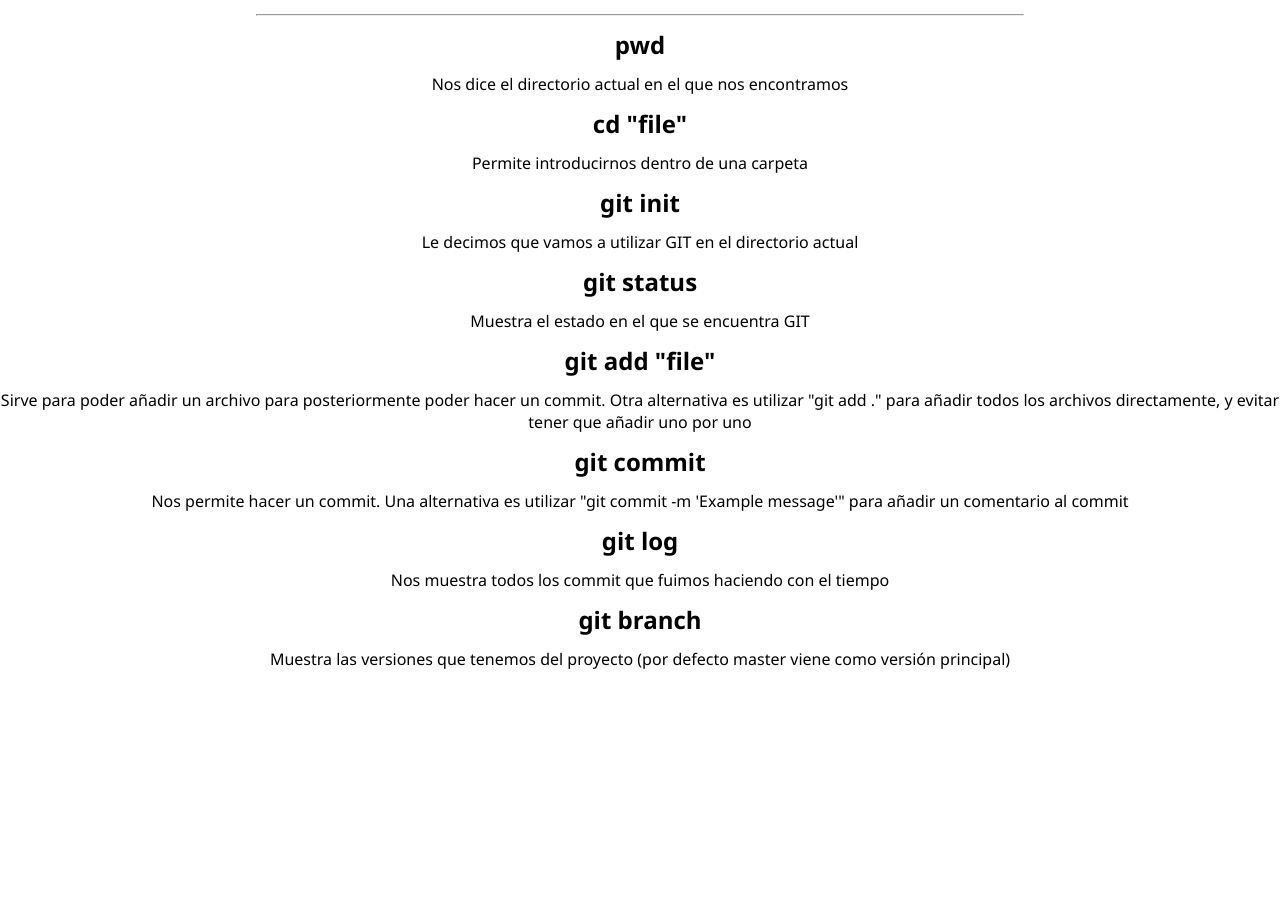
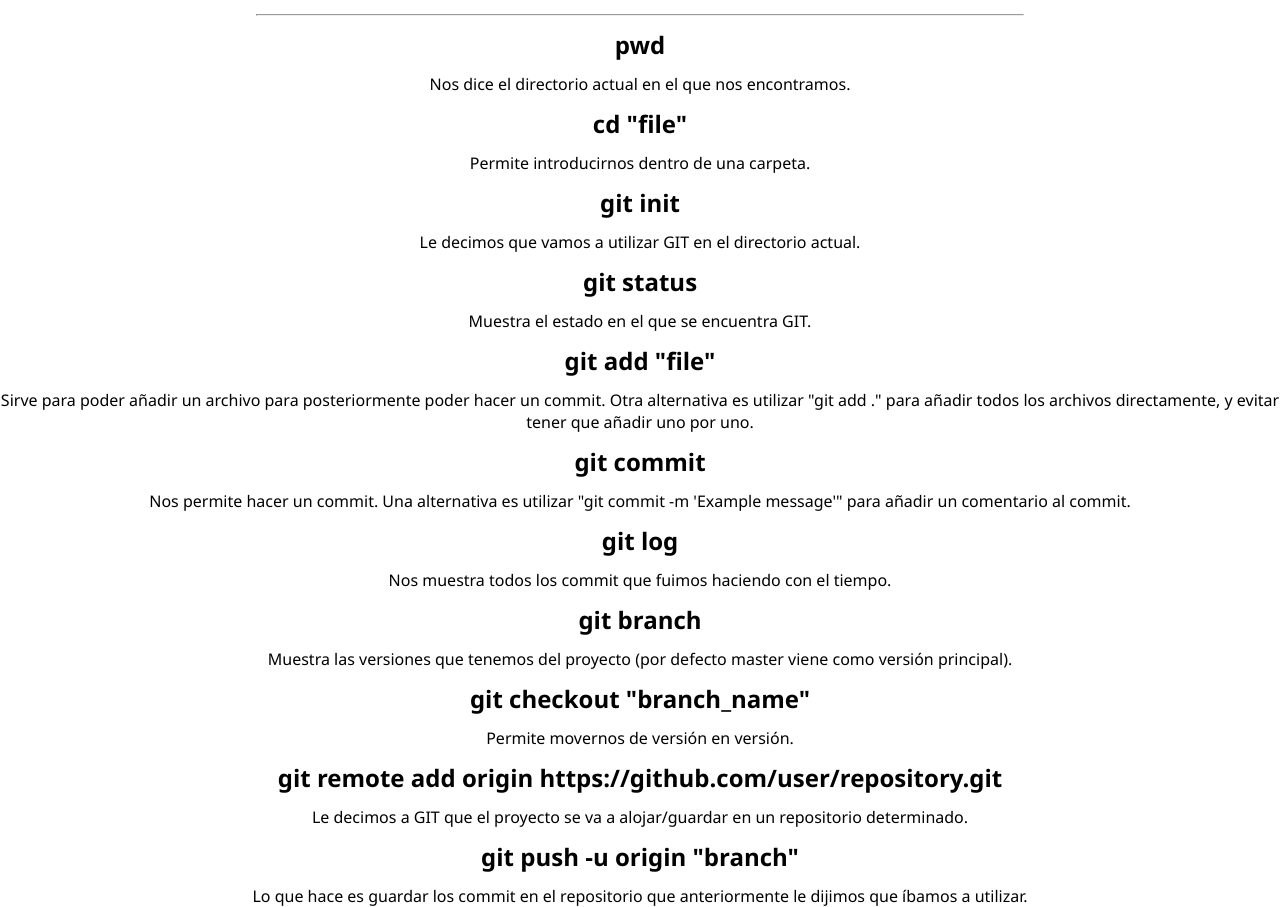
Before and after one commit to Chowsen69/primer_repositorio_git, a plain HTML site: page index.html in a window 1280 px wide. Shown: the part 61-968 px from the top of the page. Before the commit the page ends 800 px from the top, so only its background shows below. Drawn offline with Linux system fonts and the light colour scheme.

Commit message:
Terminé de añadir los comandos de git aprendidos

```diff
--- a/index.html
+++ b/index.html
@@ -28,7 +28,7 @@
 
             <h2>pwd</h2>
 
-            <p>Nos dice el directorio actual en el que nos encontramos</p>
+            <p>Nos dice el directorio actual en el que nos encontramos.</p>
 
         </div>
 
@@ -36,7 +36,7 @@
 
             <h2>cd "file"</h2>
 
-            <p>Permite introducirnos dentro de una carpeta</p>
+            <p>Permite introducirnos dentro de una carpeta.</p>
 
         </div>
 
@@ -44,7 +44,7 @@
 
             <h2>git init</h2>
 
-            <p>Le decimos que vamos a utilizar GIT en el directorio actual</p>
+            <p>Le decimos que vamos a utilizar GIT en el directorio actual.</p>
 
         </div>
 
@@ -52,7 +52,7 @@
 
             <h2>git status</h2>
 
-            <p>Muestra el estado en el que se encuentra GIT</p>
+            <p>Muestra el estado en el que se encuentra GIT.</p>
 
         </div>
 
@@ -60,7 +60,7 @@
 
             <h2>git add "file"</h2>
 
-            <p>Sirve para poder añadir un archivo para posteriormente poder hacer un commit. Otra alternativa es utilizar "git add ." para añadir todos los archivos directamente, y evitar tener que añadir uno por uno<p>
+            <p>Sirve para poder añadir un archivo para posteriormente poder hacer un commit. Otra alternativa es utilizar "git add ." para añadir todos los archivos directamente, y evitar tener que añadir uno por uno.<p>
 
         </div>
 
@@ -68,7 +68,7 @@
 
             <h2>git commit</h2>
 
-            <p>Nos permite hacer un commit. Una alternativa es utilizar "git commit -m 'Example message'" para añadir un comentario al commit</p>
+            <p>Nos permite hacer un commit. Una alternativa es utilizar "git commit -m 'Example message'" para añadir un comentario al commit.</p>
 
         </div>
 
@@ -78,7 +78,7 @@
 
             <h2>git log</h2>
 
-            <p>Nos muestra todos los commit que fuimos haciendo con el tiempo</p>
+            <p>Nos muestra todos los commit que fuimos haciendo con el tiempo.</p>
 
         </div>
 
@@ -88,7 +88,31 @@
 
             <h2>git branch</h2>
 
-            <p>Muestra las versiones que tenemos del proyecto (por defecto master viene como versión principal)</p>
+            <p>Muestra las versiones que tenemos del proyecto (por defecto master viene como versión principal).</p>
+
+        </div>
+
+        <div>
+
+            <h2>git checkout "branch_name"</h2>
+
+            <p>Permite movernos de versión en versión.</p>
+
+        </div>
+
+        <div>
+
+            <h2>git remote add origin https://github.com/user/repository.git</h2>
+
+            <p>Le decimos a GIT que el proyecto se va a alojar/guardar en un repositorio determinado.</p>
+
+        </div>
+
+        <div>
+
+            <h2>git push -u origin "branch"</h2>
+
+            <p>Lo que hace es guardar los commit en el repositorio que anteriormente le dijimos que íbamos a utilizar.</p>
 
         </div>
 
```
